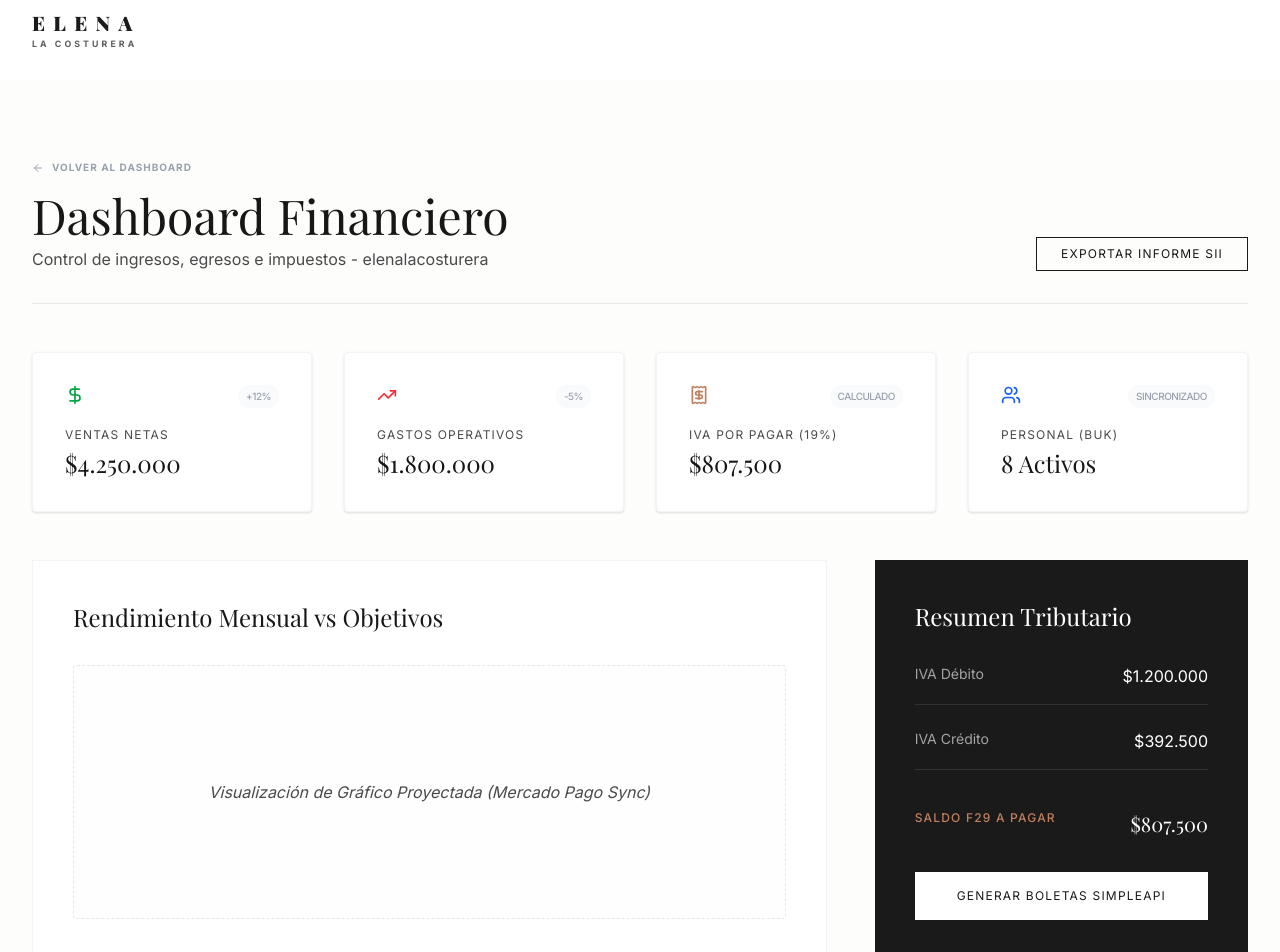
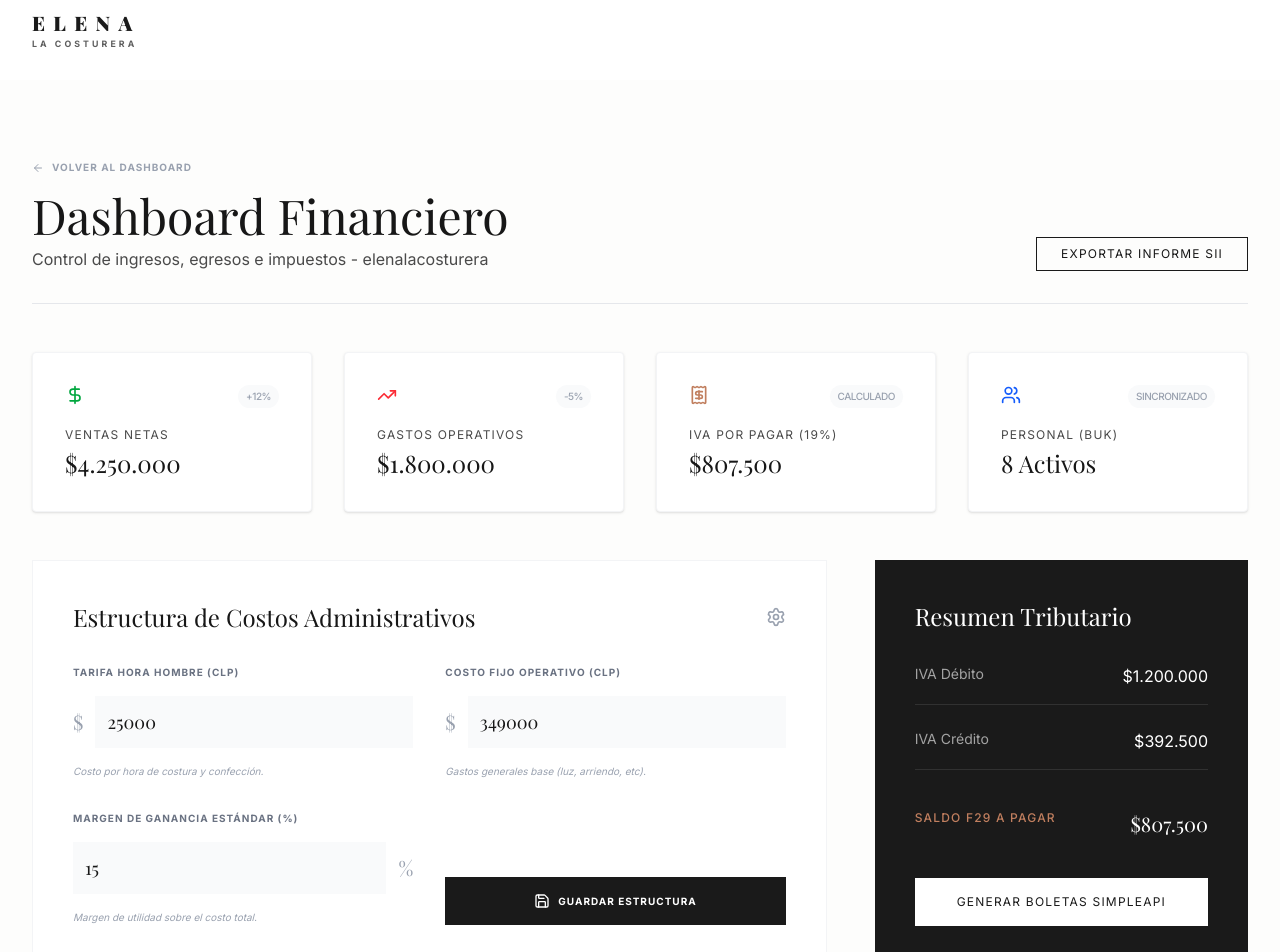
Before and after one commit to Gaz-Style/elena-atelier, a Next.js app: page /admin/finance in a window 1280 px wide. Shown: the top 952 px of the page. Built offline with nearby package versions, Linux system fonts and the light colour scheme; no server answers; the database is empty; a web font is replaced by a local one.

Commit message:
feat: refactor special order to professional work order and add centralized cost management

```diff
--- /dev/null
+++ b/src/app/admin/finance/actions.ts
@@ -0,0 +1,50 @@
+'use server';
+
+import { createClient } from '@/lib/supabase/server';
+import { revalidatePath } from 'next/cache';
+
+export async function getCostSettings() {
+  const supabase = await createClient();
+  const { data, error } = await supabase
+    .from('company_settings')
+    .select('value')
+    .eq('key', 'cost_structure')
+    .single();
+
+  if (error || !data) {
+    return {
+      labor_hourly_rate: 25000,
+      operational_fixed_cost: 349000,
+      default_margin_percentage: 15
+    };
+  }
+
+  return data.value;
+}
+
+export async function saveCostSettings(formData: FormData) {
+  const labor_hourly_rate = Number(formData.get('labor_hourly_rate'));
+  const operational_fixed_cost = Number(formData.get('operational_fixed_cost'));
+  const default_margin_percentage = Number(formData.get('default_margin_percentage'));
+
+  const supabase = await createClient();
+
+  const { error } = await supabase
+    .from('company_settings')
+    .upsert({
+      key: 'cost_structure',
+      value: {
+        labor_hourly_rate,
+        operational_fixed_cost,
+        default_margin_percentage
+      }
+    }, { onConflict: 'key' });
+
+  if (error) {
+    return { error: 'Error al guardar la configuración' };
+  }
+
+  revalidatePath('/admin/finance');
+  revalidatePath('/admin/pos');
+  return { success: true };
+}
--- a/src/app/admin/finance/page.tsx
+++ b/src/app/admin/finance/page.tsx
@@ -2,9 +2,41 @@
 
 import React from 'react';
 import Link from 'next/link';
-import { ArrowLeft, TrendingUp, Users, Receipt, DollarSign } from 'lucide-react';
+import { ArrowLeft, TrendingUp, Users, Receipt, DollarSign, Settings, Save, Loader2, CheckCircle2 } from 'lucide-react';
+import { getCostSettings, saveCostSettings } from './actions';
 
 export default function FinanceDashboard() {
+    const [settings, setSettings] = React.useState<any>(null);
+    const [isSaving, setIsSaving] = React.useState(false);
+    const [saveStatus, setSaveStatus] = React.useState<'idle' | 'success' | 'error'>('idle');
+
+    React.useEffect(() => {
+        getCostSettings().then(setSettings);
+    }, []);
+
+    const handleSave = async (e: React.FormEvent<HTMLFormElement>) => {
+        e.preventDefault();
+        setIsSaving(true);
+        setSaveStatus('idle');
+        const formData = new FormData(e.currentTarget);
+        const result = await saveCostSettings(formData);
+        setIsSaving(false);
+        if (result.success) {
+            setSaveStatus('success');
+            setTimeout(() => setSaveStatus('idle'), 3000);
+        } else {
+            setSaveStatus('error');
+        }
+    };
+
+    if (!settings) {
+        return (
+            <div className="min-h-screen bg-brand-sand/20 flex items-center justify-center">
+                <Loader2 className="w-8 h-8 animate-spin text-brand-terracotta" />
+            </div>
+        );
+    }
+
     const metrics = [
         { title: 'Ventas Netas', value: '$4.250.000', icon: DollarSign, trend: '+12%', color: 'text-green-600' },
         { title: 'Gastos Operativos', value: '$1.800.000', icon: TrendingUp, trend: '-5%', color: 'text-red-500' },
@@ -50,11 +82,68 @@ export default function FinanceDashboard() {
 
                 <div className="grid md:grid-cols-3 gap-12">
                     {/* Sales chart placeholder */}
-                    <div className="md:col-span-2 bg-white p-10 h-[400px] border border-gray-100 flex flex-col">
-                        <h2 className="font-serif text-2xl mb-8">Rendimiento Mensual vs Objetivos</h2>
-                        <div className="flex-1 bg-brand-sand/10 rounded-sm border border-dashed border-gray-200 flex items-center justify-center italic text-text-secondary">
-                            Visualización de Gráfico Proyectada (Mercado Pago Sync)
+                    <div className="md:col-span-2 bg-white p-10 border border-gray-100 flex flex-col space-y-8">
+                        <div className="flex justify-between items-center">
+                            <h2 className="font-serif text-2xl">Estructura de Costos Administrativos</h2>
+                            <Settings className="w-5 h-5 text-gray-400" />
                         </div>
+
+                        <form onSubmit={handleSave} className="grid grid-cols-1 md:grid-cols-2 gap-8">
+                            <div className="space-y-4">
+                                <label className="block text-[10px] uppercase tracking-widest font-bold text-gray-500">Tarifa Hora Hombre (CLP)</label>
+                                <div className="flex items-center gap-3">
+                                    <span className="text-xl font-serif text-gray-400">$</span>
+                                    <input
+                                        name="labor_hourly_rate"
+                                        type="number"
+                                        defaultValue={settings.labor_hourly_rate}
+                                        className="w-full bg-gray-50 border-none p-3 text-lg font-serif outline-none focus:ring-1 focus:ring-brand-terracotta"
+                                    />
+                                </div>
+                                <p className="text-[10px] text-gray-400 italic">Costo por hora de costura y confección.</p>
+                            </div>
+
+                            <div className="space-y-4">
+                                <label className="block text-[10px] uppercase tracking-widest font-bold text-gray-500">Costo Fijo Operativo (CLP)</label>
+                                <div className="flex items-center gap-3">
+                                    <span className="text-xl font-serif text-gray-400">$</span>
+                                    <input
+                                        name="operational_fixed_cost"
+                                        type="number"
+                                        defaultValue={settings.operational_fixed_cost}
+                                        className="w-full bg-gray-50 border-none p-3 text-lg font-serif outline-none focus:ring-1 focus:ring-brand-terracotta"
+                                    />
+                                </div>
+                                <p className="text-[10px] text-gray-400 italic">Gastos generales base (luz, arriendo, etc).</p>
+                            </div>
+
+                            <div className="space-y-4">
+                                <label className="block text-[10px] uppercase tracking-widest font-bold text-gray-500">Margen de Ganancia Estándar (%)</label>
+                                <div className="flex items-center gap-3">
+                                    <input
+                                        name="default_margin_percentage"
+                                        type="number"
+                                        defaultValue={settings.default_margin_percentage}
+                                        className="w-full bg-gray-50 border-none p-3 text-lg font-serif outline-none focus:ring-1 focus:ring-brand-terracotta"
+                                    />
+                                    <span className="text-xl font-serif text-gray-400">%</span>
+                                </div>
+                                <p className="text-[10px] text-gray-400 italic">Margen de utilidad sobre el costo total.</p>
+                            </div>
+
+                            <div className="flex items-end">
+                                <button
+                                    type="submit"
+                                    disabled={isSaving}
+                                    className={`w-full py-4 text-[10px] uppercase tracking-widest font-bold transition-all flex items-center justify-center gap-2 ${
+                                        saveStatus === 'success' ? 'bg-green-600 text-white' : 'bg-brand-charcoal text-white hover:bg-brand-terracotta'
+                                    }`}
+                                >
+                                    {isSaving ? <Loader2 className="w-4 h-4 animate-spin" /> : saveStatus === 'success' ? <CheckCircle2 className="w-4 h-4" /> : <Save className="w-4 h-4" />}
+                                    {saveStatus === 'success' ? 'Guardado Correctamente' : 'Guardar Estructura'}
+                                </button>
+                            </div>
+                        </form>
                     </div>
 
                     {/* Tax summary list */}
--- a/src/app/admin/pos/page.tsx
+++ b/src/app/admin/pos/page.tsx
@@ -2,7 +2,8 @@
 
 import React, { useState } from 'react';
 import Link from 'next/link';
-import { ArrowLeft, ShoppingCart, User, Search, CreditCard, Tag, X, Plus, MessageSquare, Mail } from 'lucide-react';
+import { ArrowLeft, ShoppingCart, User, Search, CreditCard, Tag, X, Plus, MessageSquare, Mail, ClipboardList, TrendingUp } from 'lucide-react';
+import { getCostSettings } from '../finance/actions';
 
 export default function POSPage() {
     const [cart, setCart] = useState<any[]>([]);
@@ -37,10 +38,21 @@ export default function POSPage() {
     const [materialsCost, setMaterialsCost] = useState<number>(0);
     const [extraCost, setExtraCost] = useState<number>(0);
     const [fixedCost, setFixedCost] = useState<number>(349000);
-    const [marginPercentage, setMarginPercentage] = useState<number>(0);
+    const [marginPercentage, setMarginPercentage] = useState<number>(15);
+    const [globalSettings, setGlobalSettings] = useState<any>(null);
+
+    React.useEffect(() => {
+        getCostSettings().then(data => {
+            setGlobalSettings(data);
+            setHourlyRate(data.labor_hourly_rate);
+            setFixedCost(data.operational_fixed_cost);
+            setMarginPercentage(data.default_margin_percentage);
+        });
+    }, []);
 
     const laborCost = hoursEstimated * hourlyRate;
-    const totalCost = laborCost + materialsCost + extraCost + fixedCost;
+    const productionCost = laborCost + materialsCost + extraCost;
+    const totalCost = productionCost + fixedCost;
     const calculatedPrice = marginPercentage > 0 ? totalCost / (1 - (marginPercentage / 100)) : totalCost;
 
     const handleAddCustomOrder = (e: React.FormEvent) => {
@@ -132,8 +144,8 @@ export default function POSPage() {
                             onClick={() => setIsCustomModalOpen(true)}
                             className="flex items-center gap-2 bg-brand-charcoal text-white px-4 py-2 rounded-sm text-[10px] md:text-xs uppercase tracking-widest hover:bg-brand-terracotta transition-all whitespace-nowrap"
                         >
-                            <Plus className="w-4 h-4" />
-                            Orden
+                            <ClipboardList className="w-4 h-4" />
+                            Orden de Trabajo
                         </button>
                         <div className="flex gap-2">
                             <div className="bg-brand-sand/30 p-2 rounded-sm cursor-pointer hover:bg-brand-sand transition-all">
@@ -241,9 +253,14 @@ export default function POSPage() {
                 <div className="fixed inset-0 bg-black/50 z-50 flex items-center justify-center p-4">
                     <div className="bg-white rounded-sm shadow-xl w-full max-w-4xl max-h-[90vh] flex flex-col">
                         <div className="flex justify-between items-center p-6 border-b border-gray-100">
-                            <div>
-                                <h2 className="font-serif text-2xl text-brand-charcoal">Orden Especial / Alta Costura</h2>
-                                <p className="text-xs text-gray-500 mt-1">Costeo ERP en tiempo real para mantener la rentabilidad del Atelier.</p>
+                            <div className="flex items-center gap-4">
+                                <div className="p-3 bg-brand-sand/20 rounded-sm">
+                                    <ClipboardList className="w-6 h-6 text-brand-terracotta" />
+                                </div>
+                                <div>
+                                    <h2 className="font-serif text-2xl text-brand-charcoal">Ficha de Orden de Trabajo</h2>
+                                    <p className="text-[10px] uppercase tracking-widest text-gray-400 font-bold mt-1">Alta Costura & Patrimonio Textil</p>
+                                </div>
                             </div>
                             <button onClick={() => setIsCustomModalOpen(false)} className="text-gray-400 hover:text-brand-terracotta">
                                 <X className="w-6 h-6" />
@@ -271,76 +288,77 @@ export default function POSPage() {
                                 </div>
 
                                 <div className="space-y-4">
-                                    <h3 className="text-xs font-bold uppercase tracking-widest text-brand-terracotta border-b border-gray-100 pb-2">2. Costos Directos</h3>
-                                    <div className="grid grid-cols-2 gap-4">
+                                    <h3 className="text-[10px] font-bold uppercase tracking-[0.2em] text-brand-terracotta border-b border-gray-100 pb-2">2. Especificaciones Técnicas</h3>
+                                    <div className="grid grid-cols-2 gap-6">
                                         <div>
-                                            <label className="block text-[10px] uppercase tracking-widest text-gray-500 mb-1">Horas Estimadas</label>
-                                            <input type="number" min="0" value={hoursEstimated || ''} onChange={(e) => setHoursEstimated(Number(e.target.value))} className="w-full p-2 text-sm bg-gray-50 border border-gray-200 rounded-sm outline-none focus:border-brand-terracotta" />
+                                            <label className="block text-[10px] uppercase tracking-widest font-bold text-gray-400 mb-2">Horas Estimadas de Taller</label>
+                                            <input type="number" min="0" value={hoursEstimated || ''} onChange={(e) => setHoursEstimated(Number(e.target.value))} className="w-full p-3 text-sm bg-gray-50 border border-gray-100 rounded-sm outline-none focus:ring-1 focus:ring-brand-terracotta transition-all" placeholder="0" />
                                         </div>
                                         <div>
-                                            <label className="block text-[10px] uppercase tracking-widest text-gray-500 mb-1">Tarifa por Hora ($)</label>
-                                            <input type="number" min="0" value={hourlyRate || ''} onChange={(e) => setHourlyRate(Number(e.target.value))} className="w-full p-2 text-sm bg-gray-50 border border-gray-200 rounded-sm outline-none focus:border-brand-terracotta" />
+                                            <label className="block text-[10px] uppercase tracking-widest font-bold text-gray-400 mb-2">Costo Materiales / Telas ($)</label>
+                                            <input type="number" min="0" value={materialsCost || ''} onChange={(e) => setMaterialsCost(Number(e.target.value))} className="w-full p-3 text-sm bg-gray-50 border border-gray-100 rounded-sm outline-none focus:ring-1 focus:ring-brand-terracotta transition-all" placeholder="0" />
                                         </div>
-                                        <div>
-                                            <label className="block text-[10px] uppercase tracking-widest text-gray-500 mb-1">Costo Materiales ($)</label>
-                                            <input type="number" min="0" value={materialsCost || ''} onChange={(e) => setMaterialsCost(Number(e.target.value))} className="w-full p-2 text-sm bg-gray-50 border border-gray-200 rounded-sm outline-none focus:border-brand-terracotta" />
-                                        </div>
-                                        <div>
-                                            <label className="block text-[10px] uppercase tracking-widest text-gray-500 mb-1">Extras / Pedrería ($)</label>
-                                            <input type="number" min="0" value={extraCost || ''} onChange={(e) => setExtraCost(Number(e.target.value))} className="w-full p-2 text-sm bg-gray-50 border border-gray-200 rounded-sm outline-none focus:border-brand-terracotta" />
+                                        <div className="col-span-2">
+                                            <label className="block text-[10px] uppercase tracking-widest font-bold text-gray-400 mb-2">Extras e Insumos Especiales (Pedrería, Botones, etc)</label>
+                                            <input type="number" min="0" value={extraCost || ''} onChange={(e) => setExtraCost(Number(e.target.value))} className="w-full p-3 text-sm bg-gray-50 border border-gray-100 rounded-sm outline-none focus:ring-1 focus:ring-brand-terracotta transition-all" placeholder="0" />
                                         </div>
                                     </div>
                                 </div>
 
-                                <div className="space-y-4">
-                                    <h3 className="text-xs font-bold uppercase tracking-widest text-brand-terracotta border-b border-gray-100 pb-2">3. Operación y Margen</h3>
-                                    <div className="grid grid-cols-2 gap-4">
-                                        <div>
-                                            <label className="block text-[10px] uppercase tracking-widest text-gray-500 mb-1">Costo Fijo Asignado ($)</label>
-                                            <input type="number" min="0" value={fixedCost || ''} onChange={(e) => setFixedCost(Number(e.target.value))} className="w-full p-2 text-sm bg-gray-50 border border-gray-200 rounded-sm outline-none focus:border-brand-terracotta" />
+                                <div className="space-y-4 p-4 bg-brand-sand/5 rounded-sm border border-brand-sand/20">
+                                    <div className="flex justify-between items-center border-b border-brand-sand/20 pb-2">
+                                        <h3 className="text-[10px] font-bold uppercase tracking-[0.2em] text-gray-400">3. Parámetros Administrativos (Configurados)</h3>
+                                        <Link href="/admin/finance" className="text-[9px] uppercase tracking-widest text-brand-terracotta hover:underline">Ajustar en CRM</Link>
+                                    </div>
+                                    <div className="grid grid-cols-2 gap-6">
+                                        <div className="opacity-60">
+                                            <label className="block text-[10px] uppercase tracking-widest text-gray-500 mb-1">Tarifa Taller (Hora)</label>
+                                            <p className="text-sm font-serif">{formatCurrency(hourlyRate)}</p>
                                         </div>
-                                        <div>
-                                            <label className="block text-[10px] uppercase tracking-widest text-gray-500 mb-1">Margen Ganancia (%)</label>
-                                            <input type="number" min="0" max="100" value={marginPercentage || ''} onChange={(e) => setMarginPercentage(Number(e.target.value))} className="w-full p-2 text-sm bg-gray-50 border border-gray-200 rounded-sm outline-none focus:border-brand-terracotta" />
+                                        <div className="opacity-60">
+                                            <label className="block text-[10px] uppercase tracking-widest text-gray-500 mb-1">Costo Fijo Base</label>
+                                            <p className="text-sm font-serif">{formatCurrency(fixedCost)}</p>
                                         </div>
                                     </div>
                                 </div>
                             </form>
 
                             {/* Resumen Receipt */}
-                            <div className="w-full md:w-72 bg-brand-charcoal text-white p-6 rounded-sm shadow-inner flex flex-col h-fit">
-                                <h3 className="font-serif text-lg mb-6 border-b border-white/10 pb-4">Desglose (Ficha)</h3>
+                            <div className="w-full md:w-80 bg-brand-charcoal text-white p-8 rounded-sm shadow-2xl flex flex-col h-fit relative overflow-hidden">
+                                <div className="absolute top-0 right-0 p-4 opacity-10">
+                                    <TrendingUp className="w-24 h-24" />
+                                </div>
+                                <h3 className="font-serif text-xl mb-8 border-b border-white/10 pb-4 relative z-10">Análisis Financiero</h3>
 
-                                <div className="space-y-4 text-sm flex-1">
+                                <div className="space-y-5 text-sm flex-1 relative z-10">
                                     <div className="flex justify-between">
-                                        <span className="text-white/60">Mano de Obra</span>
-                                        <span>{formatCurrency(laborCost)}</span>
+                                        <span className="text-white/40 uppercase text-[10px] tracking-widest">Mano de Obra</span>
+                                        <span className="font-medium">{formatCurrency(laborCost)}</span>
                                     </div>
                                     <div className="flex justify-between">
-                                        <span className="text-white/60">Insumos</span>
-                                        <span>{formatCurrency(materialsCost + extraCost)}</span>
-                                    </div>
-                                    <div className="flex justify-between">
-                                        <span className="text-white/60">Costo Fijo</span>
-                                        <span>{formatCurrency(fixedCost)}</span>
+                                        <span className="text-white/40 uppercase text-[10px] tracking-widest">Materiales</span>
+                                        <span className="font-medium">{formatCurrency(materialsCost + extraCost)}</span>
                                     </div>
 
                                     <div className="flex justify-between pt-4 border-t border-white/10 text-white/80">
-                                        <span className="text-xs uppercase tracking-widest">Costo Real</span>
-                                        <span className="font-mono">{formatCurrency(totalCost)}</span>
+                                        <span className="text-[10px] uppercase tracking-widest font-bold">Costo de Producción</span>
+                                        <span className="font-serif text-lg">{formatCurrency(productionCost)}</span>
                                     </div>
 
-                                    {marginPercentage > 0 && (
-                                        <div className="flex justify-between text-brand-terracotta text-xs font-bold pt-2">
-                                            <span>Margen ({marginPercentage}%)</span>
-                                            <span>+{formatCurrency(calculatedPrice - totalCost)}</span>
-                                        </div>
-                                    )}
+                                    <div className="flex justify-between opacity-50">
+                                        <span className="text-[10px] uppercase tracking-widest">Gasto Operativo (Fijo)</span>
+                                        <span className="text-xs">{formatCurrency(fixedCost)}</span>
+                                    </div>
+
+                                    <div className="flex justify-between pt-4 border-t border-white/10 text-brand-terracotta font-bold italic">
+                                        <span>Margen Sugerido ({marginPercentage}%)</span>
+                                        <span>+{formatCurrency(calculatedPrice - totalCost)}</span>
+                                    </div>
                                 </div>
 
-                                <div className="mt-8 pt-4 border-t border-white/20">
-                                    <p className="text-[10px] uppercase tracking-widest text-white/50 mb-1">Precio Final Sugerido</p>
-                                    <p className="text-3xl font-serif">{formatCurrency(calculatedPrice)}</p>
+                                <div className="mt-12 pt-6 border-t border-white/20 relative z-10">
+                                    <p className="text-[10px] uppercase tracking-[0.3em] text-white/40 mb-2 font-bold">Precio Final de Venta</p>
+                                    <p className="text-4xl font-serif text-white">{formatCurrency(calculatedPrice)}</p>
                                 </div>
                             </div>
                         </div>
```
Also changed, not shown: 1 other file (tests, documents, lock files or other folders).
